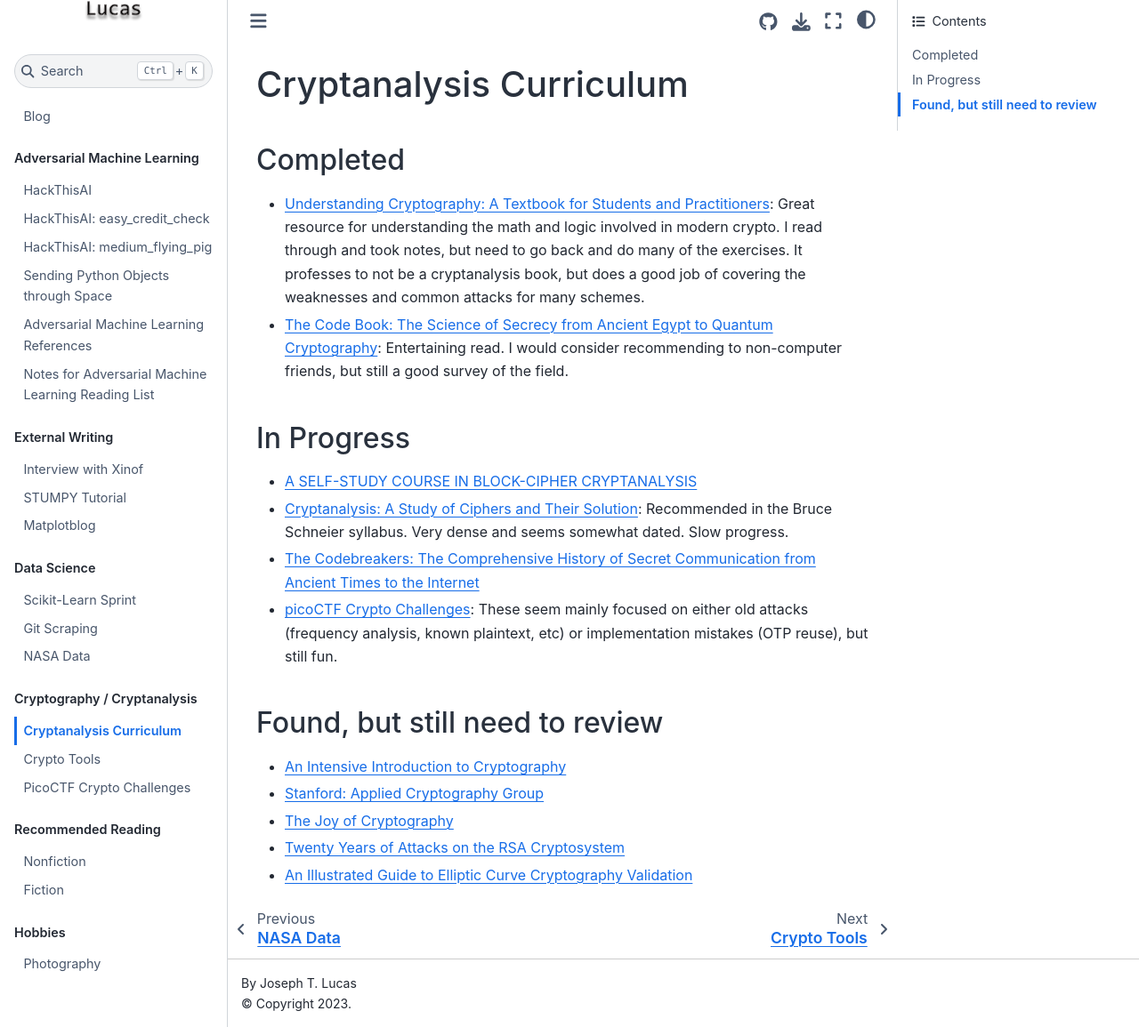
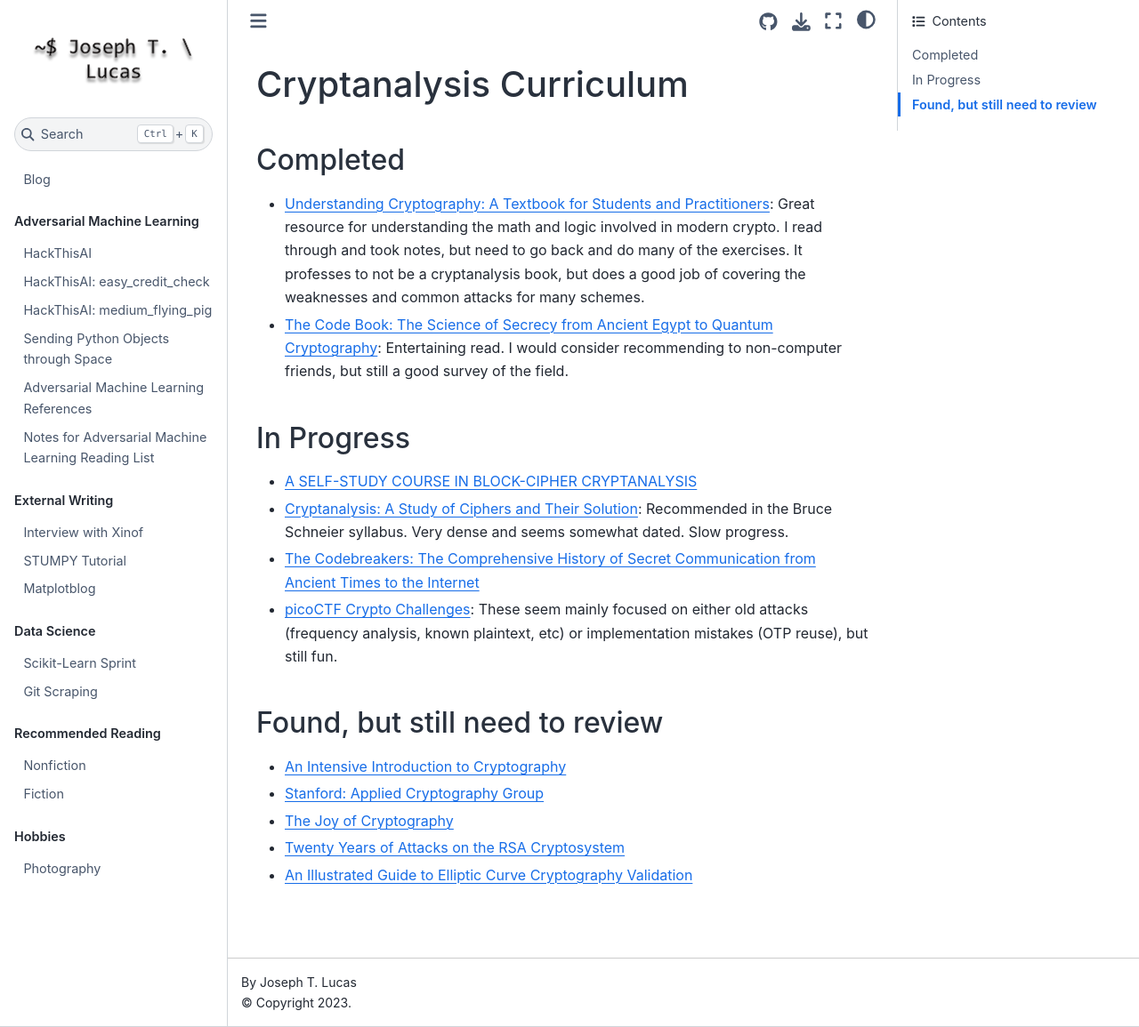
Before and after one commit to JosephTLucas/blog, a Jupyter Book: the page built from content/cryptanalysis.md, in a window 1280 px wide and 1155 px high. Shown: the whole window at 89% size. Built offline with Jupyter Book 1.0.4 settings and Sphinx 7.4.7 and the Sphinx Book theme 1.1.4, drawn with Linux system fonts in a browser that asks for light colours.

Commit message:
remove low-effort posts

```diff
--- a/_toc.yml
+++ b/_toc.yml
@@ -21,12 +21,6 @@
     chapters:
     - file: content/sklearn_sprint
     - file: content/git_scraping
-    - file: content/NASA
-  - caption: Cryptography / Cryptanalysis
-    chapters:
-    - file: content/cryptanalysis
-    - file: content/crypto_tools
-    - file: content/picoctf_crypto
   - caption: Recommended Reading
     chapters:
     - file: content/nonfiction
```
